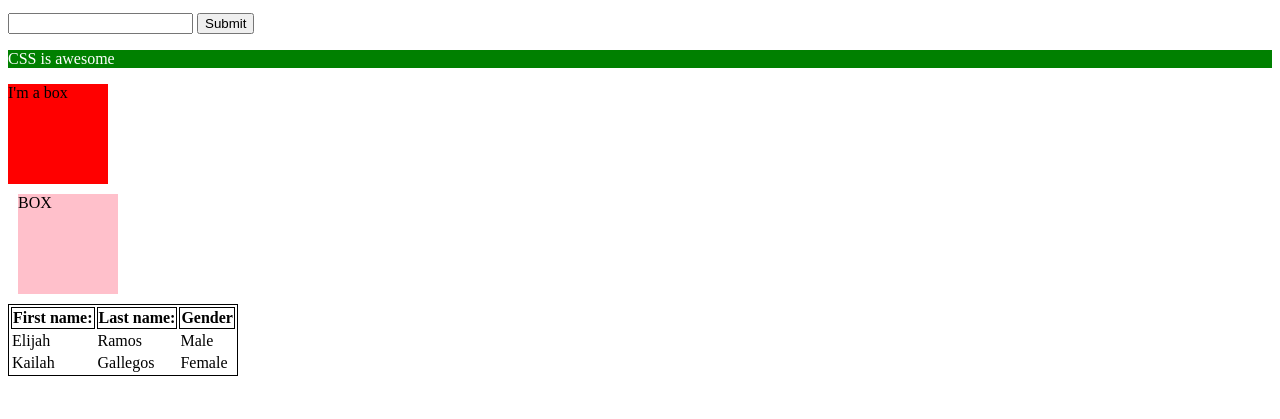
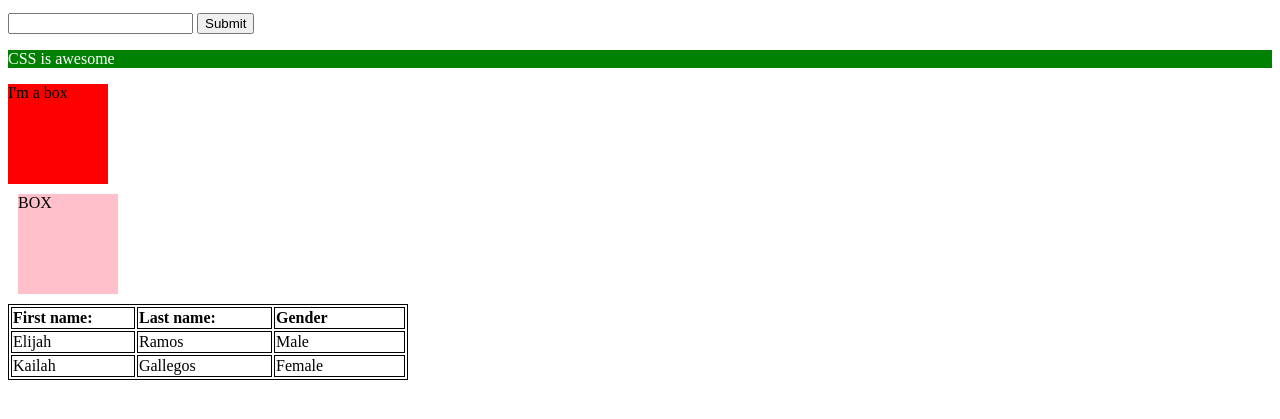
Before and after one commit to elijahram/MyFirstWebsite, a plain HTML site: page Index.html in a window 1280 px wide. Shown: the part 101-520 px from the top of the page. Drawn offline with Linux system fonts and the light colour scheme.

Commit message:
Added border around table data and made width 400px

```diff
--- a/style.css
+++ b/style.css
@@ -12,6 +12,8 @@ div{
     margin: 10px;
     background: pink;
 }
-table, tr, th {
+table, tr, th, td {
+    width: 400px;
     border: 1px solid black;
+    text-align: left;
 }
```
